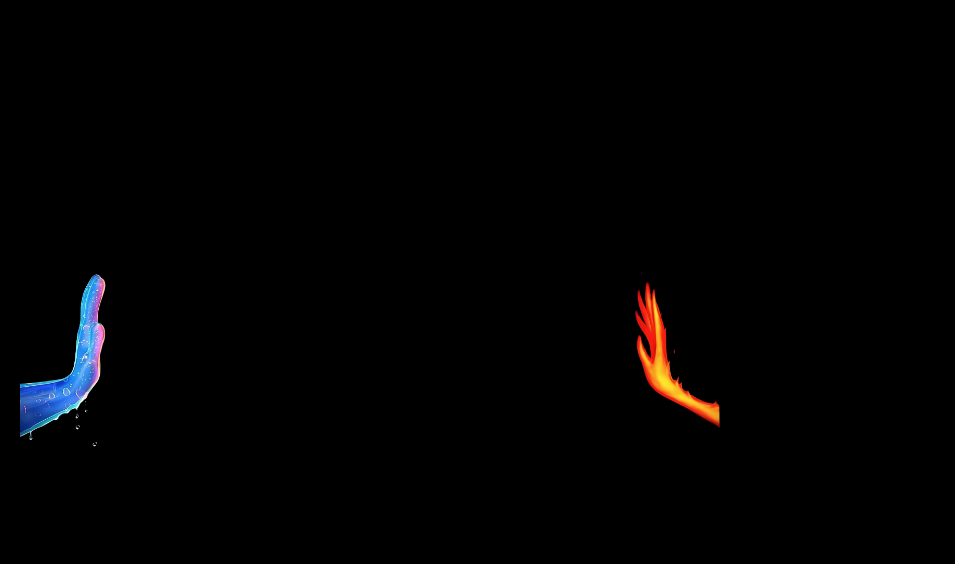
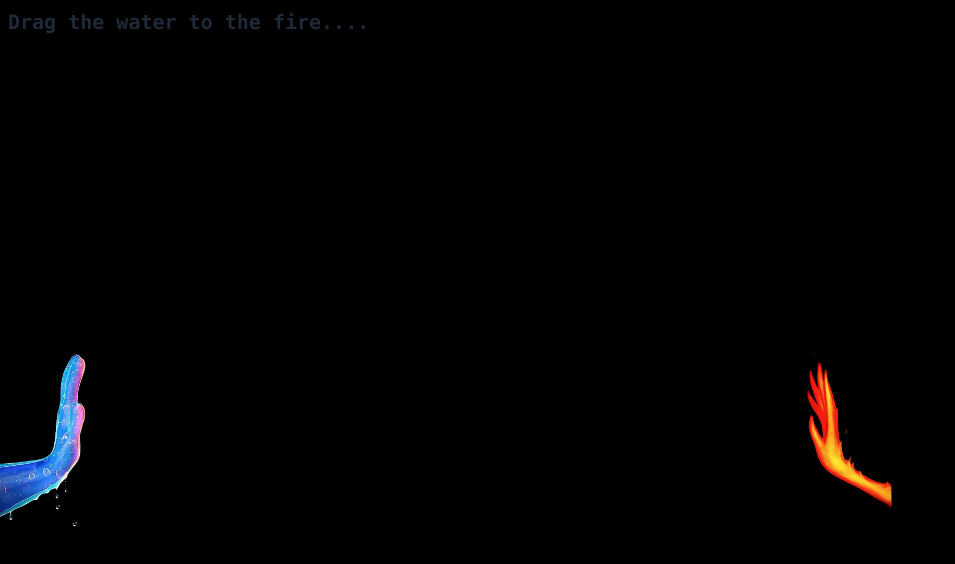
Before and after one commit to hoshikwyw/SecretOpen, a React (Vite) app: page /drag in a window 1280 px wide. Both pictures are taken after a click on the button "Yes". Shown: the top 564 px of the page, without its empty margins (0-955 px from the left). Built offline with nearby package versions, Linux system fonts and the light colour scheme.

Commit message:
Result Video Added

```diff
--- a/src/pages/DragSlide.jsx
+++ b/src/pages/DragSlide.jsx
@@ -11,6 +11,7 @@ const DragSlide = () => {
     const [noPosition, setNoPosition] = useState({ left: 52, top: 78 });
     const [moveCount, setMoveCount] = useState(0);
     const [dragged, setDragged] = useState(false);
+    const [vdEnd, setVdEnd] = useState(false)
     const imageRef = useRef(null);
     const dragContainerRef = useRef(null);
 
@@ -24,8 +25,8 @@ const DragSlide = () => {
                 onDragEnd() {
                     const draggableBounds = this.target.getBoundingClientRect();
                     const containerBounds = dragContainerRef.current.getBoundingClientRect();
-                    if (draggableBounds.right >= containerBounds.right - 300) {
-                        console.log("draggedddd");
+                    if (draggableBounds.right >= containerBounds.right - 30) {
+                        // console.log("draggedddd");
                         setDragged(true);
                     } else {
                         setDragged(false);
@@ -89,6 +90,11 @@ const DragSlide = () => {
         }
     };
 
+    const handleVideoEnd = () => {
+        // console.log("vd enddddd")
+        setVdEnd(true);
+    };
+
     return (
         <div className='w-screen h-screen overflow-hidden relative bg-black'>
             {!clickedYes && (
@@ -117,22 +123,34 @@ const DragSlide = () => {
                 </div>
             )}
             {clickedYes && (
-                <div className="w-screen h-screen overflow-hidden">
-                    <div style={{ position: 'relative', height: '80vh', width: '80vw', padding: '20px' }}>
+                <div className=" min-w-screen min-h-screen flex justify-center items-center">
+                    <div className=' w-full h-full'>
                         {!dragged && (
-                            <div className='flex items-center w-full h-full'>
+                            <div className='flex items-center'>
                                 <div ref={dragContainerRef} className="dragContainer w-[65%] h-[100px]">
                                     <img ref={imageRef} src="/water.png" alt="" className='w-24' draggable='false' />
                                 </div>
                                 <img src="/fire.png" alt="" className='w-24 -ms-9 mt-14' draggable='false' />
+                                <p className=' fixed top-2 font-mono font-semibold text-xl left-2'>Drag the water to the fire....</p>
                             </div>
                         )}
                         {dragged && (
-                            <div className="absolute left-[20%]">
-                                <video className='w-[calc(100vw)] h-[calc(100vh)]' autoPlay>
-                                    <source src='/added.mp4' type='video/mp4' />
-                                </video>
+                            <div className=" flex items-center justify-center w-full h-full">
+                                {!vdEnd && (
+                                    <>
+                                        <video className=' w-[70%]' autoPlay onEnded={handleVideoEnd} controls>
+                                            <source src='/0702.mp4' type='video/mp4' />
+                                        </video>
+                                        <h2 className='text-animation absolute font-bold z-50 text-6xl top-[45%] left-[40%] text-orange-500 font-mono'>Enjoy the show !!</h2>
+                                    </>
+                                )}
+                                {vdEnd && (
+                                    <div className=" ">
+                                        <p>go home </p>
+                                    </div>
+                                )}
                             </div>
+
                         )}
                     </div>
                 </div>
--- a/src/styles/DragPage.css
+++ b/src/styles/DragPage.css
@@ -32,3 +32,21 @@
     border-radius: 10px;
     background-color: rgb(0, 43, 130);
 }
+@keyframes slideFromRight {
+    0% {
+      transform: translateX(100%);
+      opacity: 0;
+    }
+    50% {
+        transform: translateX(0%);
+      opacity: 1;
+    }
+    100% {
+      transform: translateX(-100%);
+      opacity: 0;
+    }
+  }
+
+  .text-animation {
+    animation: slideFromRight 5s ease-out forwards;
+  }
```
Also changed, not shown: 2 other files (tests, documents, lock files or other folders).
